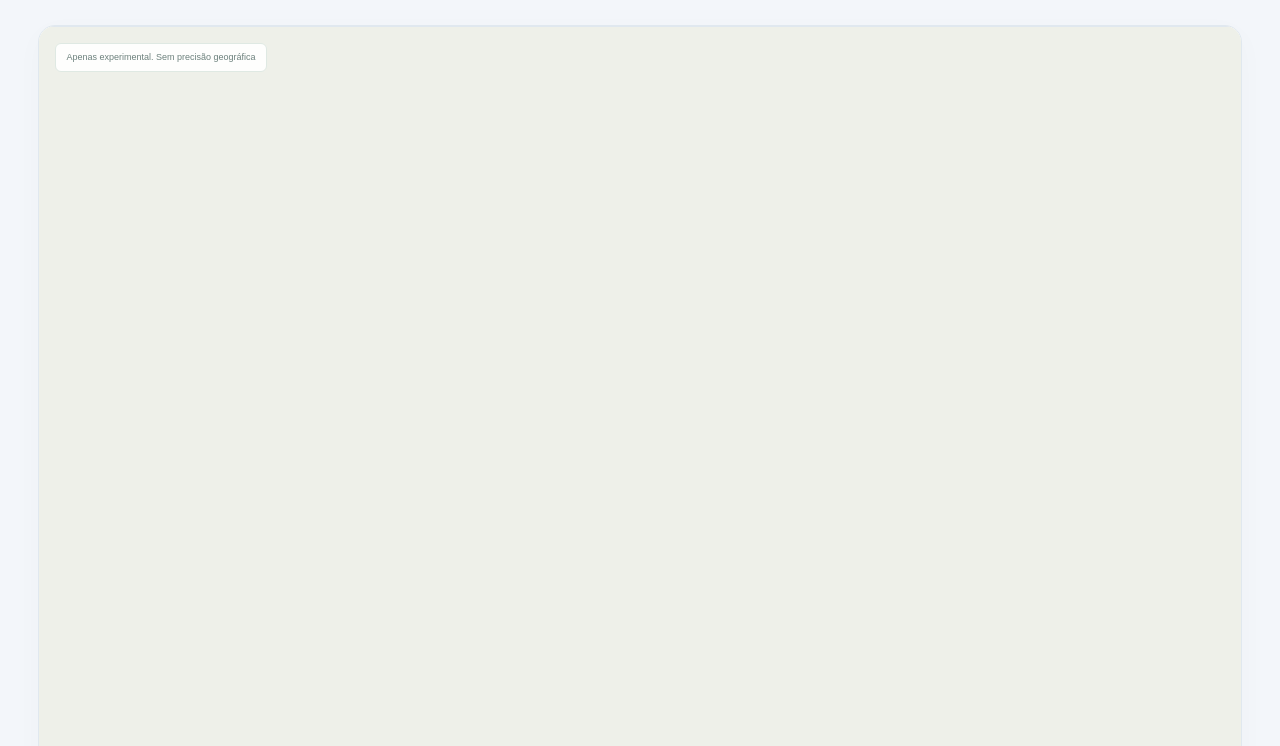
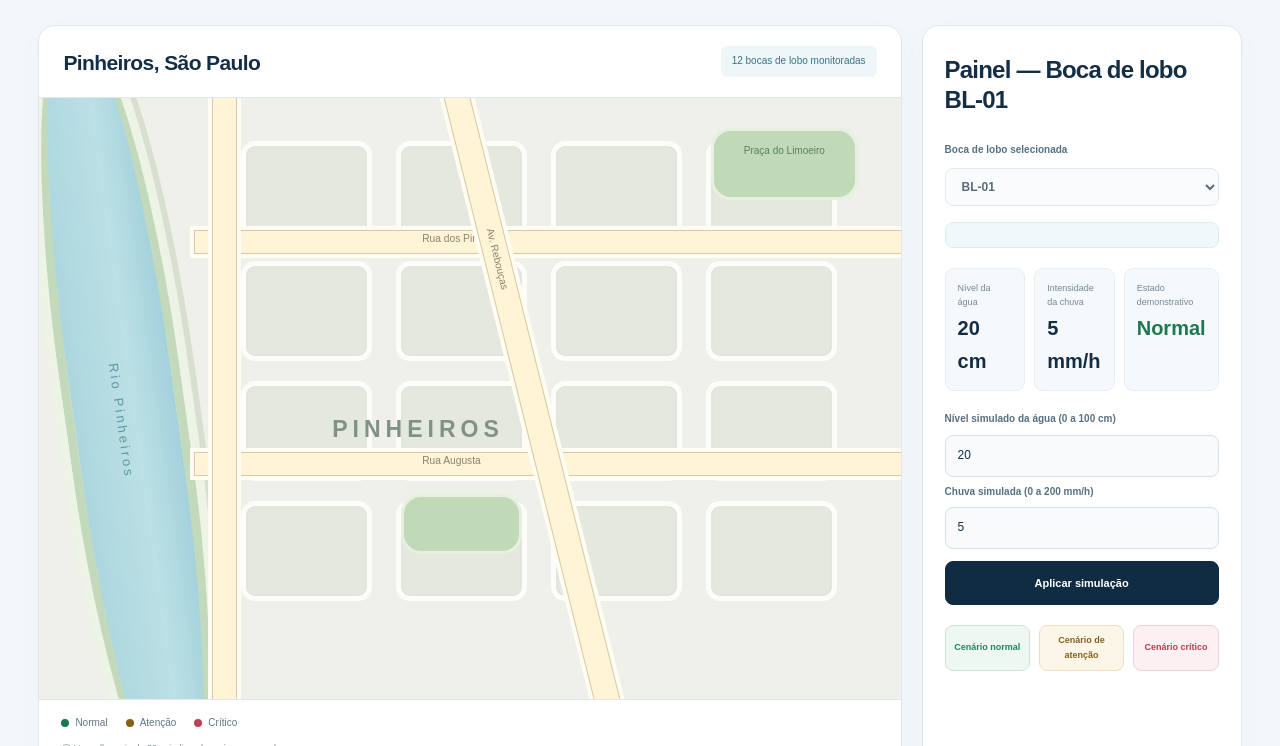
Before and after one commit to AlertaBueiro-SP/Global-Solution-CitizenTech, a plain HTML site: page index.html in a window 1280 px wide. Shown: the part 206-952 px from the top of the page. Drawn offline with Linux system fonts and the light colour scheme; a script that the page names is missing.

Commit message:
Refactor HTML structure for map display and update footer content

```diff
--- a/css/style.css
+++ b/css/style.css
@@ -353,7 +353,6 @@ p {
 }
 
 .parque::before {
-    content: "♣  ♣  ♣";
     display: block;
     color: #91b386;
     letter-spacing: 6px;
--- a/index.html
+++ b/index.html
@@ -38,18 +38,103 @@
         <!-- Contadores derivados dos mesmos dados exibidos no mapa -->
         <div id="monitoramento" class="dashboard">
             <div class="mapa-coluna">
-                <!-- Território ilustrativo de 500 x 350 metros -->
+                <div class="mapa-cabecalho">
+                    <div>
+                        <h2>Pinheiros, São Paulo</h2>
+                    </div>
+                    <span class="etiqueta">12 bocas de lobo monitoradas</span>
+                </div>
+                <!-- Território ilustrativo -->
                 <div id="mapa" class="mapa" aria-label="Mapa fictício de Pinheiros com doze bocas de lobo simuladas">
-                    <div id="areas-atencao" class="camada-areas" aria-hidden="true">
+                    <div class="quadras" aria-hidden="true">
+                        <div class="quadra" style="left:24%;top:8%;"></div>
+                        <div class="quadra" style="left:42%;top:8%;"></div>
+                        <div class="quadra" style="left:60%;top:8%;"></div>
+                        <div class="quadra" style="left:78%;top:8%;"></div>
+                        <div class="quadra" style="left:24%;top:28%;"></div>
+                        <div class="quadra" style="left:42%;top:28%;"></div>
+                        <div class="quadra" style="left:60%;top:28%;"></div>
+                        <div class="quadra" style="left:78%;top:28%;"></div>
+                        <div class="quadra" style="left:24%;top:48%;"></div>
+                        <div class="quadra" style="left:42%;top:48%;"></div>
+                        <div class="quadra" style="left:60%;top:48%;"></div>
+                        <div class="quadra" style="left:78%;top:48%;"></div>
+                        <div class="quadra" style="left:24%;top:68%;"></div>
+                        <div class="quadra" style="left:42%;top:68%;"></div>
+                        <div class="quadra" style="left:60%;top:68%;"></div>
+                        <div class="quadra" style="left:78%;top:68%;"></div>
                     </div>
-                    <div id="pontos-mapa" class="camada-pontos">
+                    <div class="rio" aria-hidden="true">
+                        <span>Rio Pinheiros</span>
                     </div>
-                    <span class="mapa-nota">Apenas experimental. Sem precisão geográfica</span>
+                    <div class="parque parque-um" aria-hidden="true">Praça do Limoeiro</div>
+                    <div class="parque parque-dois" aria-hidden="true"></div>
+                    <div class="rua rua-horizontal rua-um" aria-hidden="true">
+                        <span>Rua dos Pinheiros</span>
+                    </div>
+                    <div class="rua rua-horizontal rua-dois" aria-hidden="true">
+                        <span>Rua Augusta</span>
+                    </div>
+                    <div class="rua rua-vertical rua-tres" aria-hidden="true">
+                        <span>Av. Rebouças</span>
+                    </div>
+                    <div class="rua rua-vertical rua-quatro" aria-hidden="true"></div>
+                    <span class="bairro" aria-hidden="true">PINHEIROS</span>
+                    <div id="areas-atencao" class="camada-areas" aria-hidden="true"></div>
+                    <div id="pontos-mapa" class="camada-pontos"></div>
+                    <div class="escala">
+                    </div>
                 </div>
-                <div class="mapa-rodape">
+
+                <div class="legenda-externa">
+                    <span>
+                        <i class="bolinha normal"></i> Normal</span>
+                    <span>
+                        <i class="bolinha atencao"></i> Atenção</span>
+                    <span>
+                        <i class="bolinha critico"></i> Crítico</span>
+                    <span>◯ Vermelho: raio de 30 m indicando perigo nos arredores.</span>
                 </div>
-            </div>
-        </div>
+                </div>
+
+                <aside class="painel-lateral" aria-label="Simulação do ponto selecionado">
+                    <article class="caixa" aria-labelledby="titulo-painel">
+                        <h3 id="titulo-painel">Painel — Boca de lobo BL-01</h3>
+                        <label for="seletor-ponto">Boca de lobo selecionada</label>
+                        <select id="seletor-ponto" aria-label="Selecionar boca de lobo" disabled>
+                            <option>BL-01</option>
+                        </select>
+                        <p id="descricao-ponto" class="descricao-ponto" role="status"></p>
+                        <dl class="linha">
+                            <div>
+                                <dt>Nível da água</dt>
+                                <dd id="valor-agua">20 cm</dd>
+                            </div>
+                            <div>
+                                <dt>Intensidade da chuva</dt>
+                                <dd id="valor-chuva">5 mm/h</dd>
+                            </div>
+                            <div>
+                                <dt>Estado demonstrativo</dt>
+                                <dd id="estado" class="normal" role="status">Normal</dd>
+                            </div>
+                        </dl>
+                        <form id="form-simulacao">
+                            <label for="agua">Nível simulado da água (0 a 100 cm)</label>
+                            <input id="agua" name="agua" type="number" min="0" max="100" step="1" value="20" required disabled>
+                            <label for="chuva">Chuva simulada (0 a 200 mm/h)</label>
+                            <input id="chuva" name="chuva" type="number" min="0" max="200" step="1" value="5" required disabled>
+                            <button type="submit" disabled>Aplicar simulação</button>
+                        </form>
+                        <div class="linha">
+                            <button id="cenario-normal" type="button" disabled>Cenário normal</button>
+                            <button id="cenario-atencao" type="button" disabled>Cenário de atenção</button>
+                            <button id="cenario-critico" type="button" disabled>Cenário crítico</button>
+                        </div>
+                        <small id="limites"></small>
+                    </article>
+                </aside>
+                </div>
 
         <div class="resumo">
             <div>
@@ -63,8 +148,8 @@
 
         <section id="problema" aria-labelledby="titulo-problema">
             <h2 id="titulo-problema">Problema</h2>
-            <p>O acúmulo de água nas ruas dificulta deslocamentos e afeta moradores de regiões sujeitas a alagamentos.</p>
-            <p>A proposta explora como medições simuladas podem apresentar mudanças no nível da água de bocas de lobo fictícias.</p>
+            <p> </p>
+            <p> </p>
         </section>
 
         <section id="tecnologias" aria-labelledby="titulo-tecnologias">
@@ -73,25 +158,25 @@
 
         <section id="objetivos" aria-labelledby="titulo-objetivos">
             <h2 id="titulo-objetivos">Objetivos</h2>
-            <p>Monitorar, analisar, antecipar e informar são objetivos do MVP; nesta base, apenas a visualização simulada está implementada.</p>
-            <p>Os estados e limites abaixo são demonstrativos.</p>
+            <p> </p>
+            <p> </p>
         </section>
 
         <section id="publico" aria-labelledby="titulo-publico">
             <h2 id="titulo-publico">Público-alvo</h2>
-            <p>Moradores de regiões de São Paulo sujeitos a alagamentos, especialmente pessoas que caminham ou se deslocam nessas áreas.</p>
-            <p>Comerciantes, pedestres e trabalhadores também poderão se beneficiar de informações mais compreensíveis sobre a drenagem local.</p>
+            <p> </p>
+            <p> </p>
         </section>
 
         <section id="beneficios" aria-labelledby="titulo-beneficios">
             <h2 id="titulo-beneficios">Benefícios</h2>
-            <p>A proposta busca facilitar a compreensão das medições e demonstrar indicadores preventivos.</p>
+            <p> </p>
         </section>
 
     </main>
 
     <footer>
-        <p>AlertaBueiro SP - Protótipo de demonstração</p>
+        <p>AlertaBueiro SP - Protótipo</p>
         <a href="#problema">Voltar ao início</a>
     </footer>
 
```
